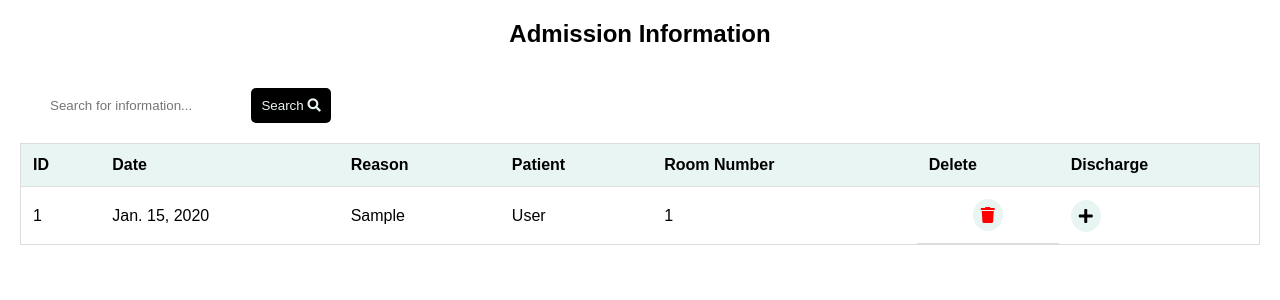
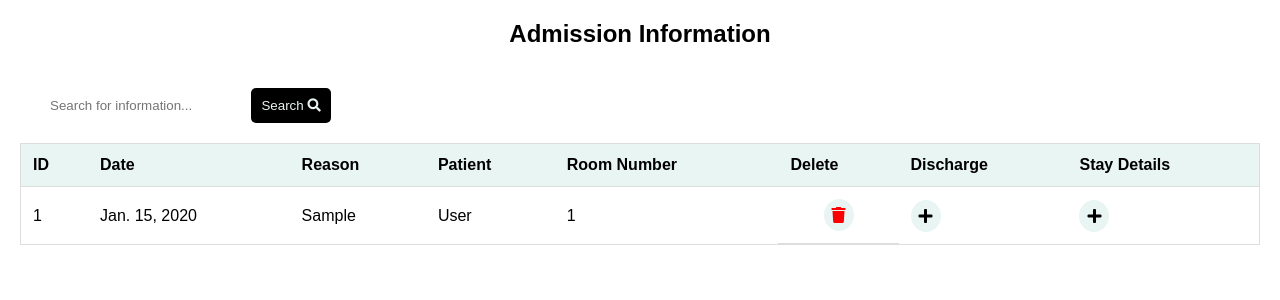
Before and after one commit to Sameradel11/Hospital-Mangment-System, a Django app: page /admission/ in a window 1280 px wide. Shown: the top 300 px of the page. Run offline with Django 4.2, Linux system fonts and the light colour scheme; tables that the repository leaves empty hold one stand-in row (values such as "Sample post").

Commit message:
solving problems

```diff
--- a/base/templates/base/Admission.html
+++ b/base/templates/base/Admission.html
@@ -24,6 +24,8 @@
                 <th>Room Number</th>
                 <th>Delete</th>
                 <th>Discharge</th>
+                <th>Stay Details</th>
+
             </tr>
         </thead>
         <tbody>
@@ -44,6 +46,12 @@
                             <i style="color: black; " class="fas fa-plus edit-icon"></i>
                         </a>
                     </td>
+
+                    <td >
+                        <a href="{% url 'add_staydetails' admission.AdmissionID %}">
+                            <i style="color: black; " class="fas fa-plus edit-icon"></i>
+                        </a>
+                    </td>
                 </tr>
             {% endfor %}
         </tbody>
--- a/base/templates/base/Appointment.html
+++ b/base/templates/base/Appointment.html
@@ -42,7 +42,7 @@
 
                 <td>
                     <a href="{% url 'add_treatment' appointment.AppointmentID %}">
-                        <i class="fas fa-plus delete-icon"></i>
+                        <i class="fas fa-plus edit-icon"></i>
                     </a>
                 </td>
 
--- a/base/templates/base/Staydetails.html
+++ b/base/templates/base/Staydetails.html
@@ -65,14 +65,10 @@
                 </td>
 
                 <td class="action-icons">
-                    <a href="">
+                    <a href="{% url 'remove_staydetails' details.StayDetailsID %}">
                         <i class="fas fa-trash delete-icon"></i>
                     </a>
-                    <a href="">
-                        <i style="color: black;" class="fas fa-plus delete-icon"></i>
-                    </a>
                 </td>
-
             </tr>
             {% endfor %}
         </tbody>
--- a/base/urls.py
+++ b/base/urls.py
@@ -35,6 +35,7 @@ urlpatterns = [
     path('add_patient_mobile/<str:pk>',views.add_patient_mobile,name='add_patient_mobile'),
     path('add_admin_treatment/<str:pk>', views.add_admin_tratment,name='add_admin_treatment'),
     path('add_condition_update/<str:pk>', views.add_condition_update,name='add_condition_update'),
-    path('add_meal/<str:pk>', views.add_meal,name='add_meal')
-
+    path('add_meal/<str:pk>', views.add_meal,name='add_meal'),
+    path('add_staydetails/<str:pk>',views.add_staydetails,name='add_staydetails'),
+    path('remove_staydetails/<str:pk>',views.remove_staydetails,name='remove_staydetails')
 ]
--- a/base/views.py
+++ b/base/views.py
@@ -219,6 +219,20 @@ def add_meal(request,pk):
         return  redirect('staydetails')
     return render(request,'base/add_meals.html')
 
+def add_staydetails(request,pk):
+    admission=Admission.objects.filter(AdmissionID=pk)
+    staydetails=StayDetails.objects.create(
+        AdmissionID=admission[0]
+    )
+    staydetails.save()
+    return redirect('staydetails')
+
+def remove_staydetails(request,pk):
+    details=StayDetails.objects.filter(StayDetailsID=pk)
+    details.delete()
+    return redirect('staydetails')
+
+
 #------------------------------Room ---------------------------
 ## Room Crud
 def room(request):
```
Also changed, not shown: hospital/settings.py (+2 -5 lines), db.sqlite3.
